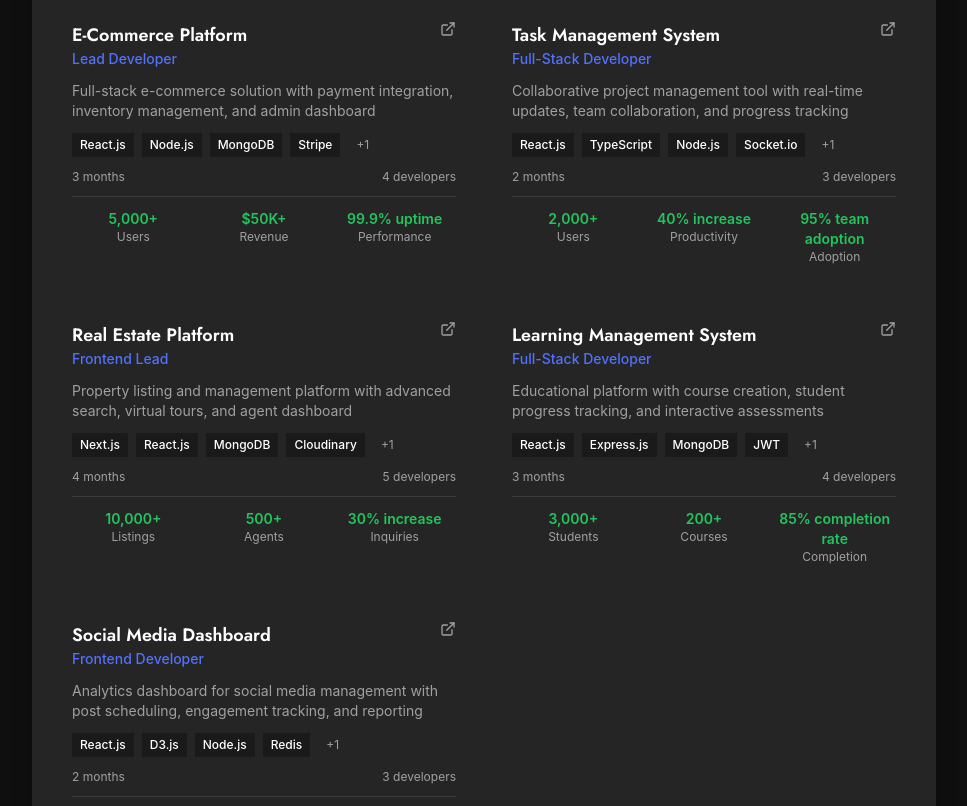
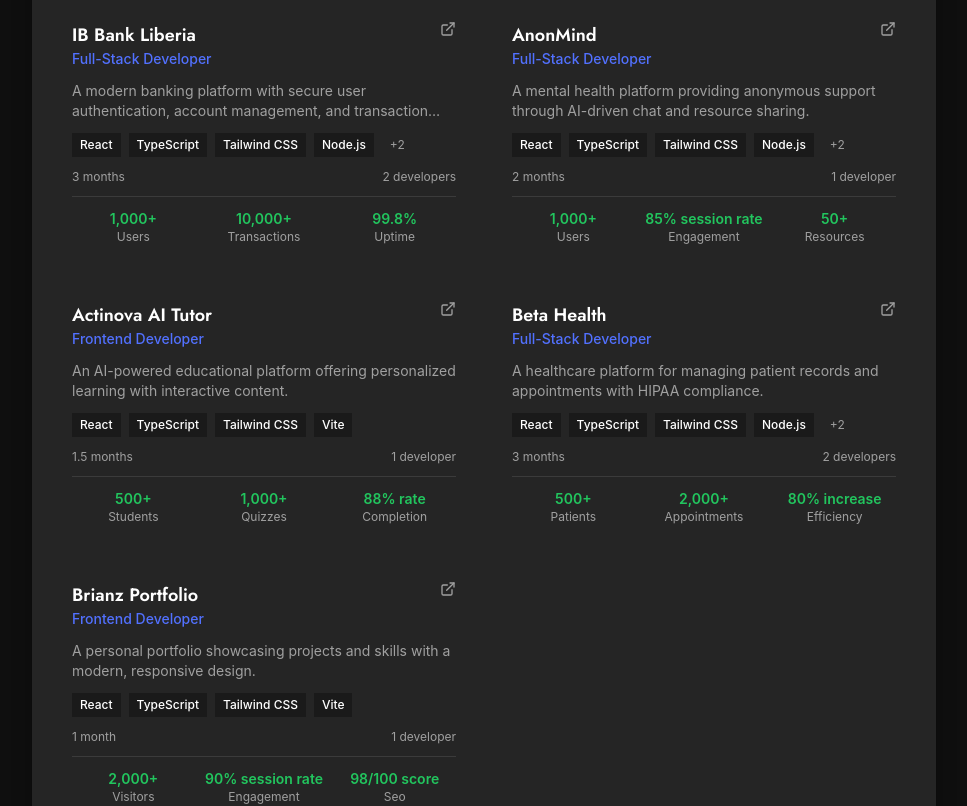
Before and after one commit to cobrianz/brian, a React (Vite) app: page /resume in a window 1280 px wide. Shown: the part 3580-4386 px from the top of the page, without its empty margins (0-967 px from the left). Built offline with nearby package versions, Linux system fonts and the light colour scheme.

Commit message:
New updates

```diff
--- a/src/pages/resume/components/NotableProjects.jsx
+++ b/src/pages/resume/components/NotableProjects.jsx
@@ -1,6 +1,6 @@
-import React, { useState } from 'react';
-import Icon from '../../../components/AppIcon';
-import Button from '../../../components/ui/Button';
+import React, { useState } from "react";
+import Icon from "../../../components/AppIcon";
+import Button from "../../../components/ui/Button";
 
 const NotableProjects = ({ isInteractiveView, filteredSkill }) => {
   const [selectedProject, setSelectedProject] = useState(null);
@@ -8,184 +8,196 @@ const NotableProjects = ({ isInteractiveView, filteredSkill }) => {
   const projects = [
     {
       id: 1,
-      title: "E-Commerce Platform",
-      description: "Full-stack e-commerce solution with payment integration, inventory management, and admin dashboard",
-      technologies: ["React.js", "Node.js", "MongoDB", "Stripe", "AWS"],
+      title: "IB Bank Liberia",
+      description:
+        "A modern banking platform with secure user authentication, account management, and transaction processing.",
+      technologies: [
+        "React",
+        "TypeScript",
+        "Tailwind CSS",
+        "Node.js",
+        "Express",
+        "MongoDB",
+      ],
       duration: "3 months",
-      team: "4 developers",
-      role: "Lead Developer",
+      team: "2 developers",
+      role: "Full-Stack Developer",
       impact: {
-        users: "5,000+",
-        revenue: "$50K+",
-        performance: "99.9% uptime"
+        users: "1,000+",
+        transactions: "10,000+",
+        uptime: "99.8%",
       },
       features: [
-        "User authentication and authorization",
-        "Product catalog with search and filtering",
-        "Shopping cart and checkout process",
-        "Payment integration with Stripe",
-        "Order management system",
-        "Admin dashboard for inventory management",
-        "Email notifications and order tracking",
-        "Responsive design for mobile and desktop"
+        "Secure user authentication with JWT",
+        "Real-time transaction processing",
+        "Responsive account management dashboard",
+        "Multi-device compatibility",
+        "Administrative panel for bank operations",
+        "Secure API endpoints",
       ],
       challenges: [
-        "Implementing secure payment processing",
-        "Optimizing database queries for large product catalogs",
-        "Ensuring responsive design across all devices",
-        "Managing complex state for shopping cart functionality"
+        "Ensuring secure transaction processing",
+        "Implementing compliance with banking standards",
+        "Optimizing API performance for real-time updates",
+        "Creating a responsive UI for all devices",
       ],
       links: {
-        live: "https://ecommerce-demo.briandev.com",
-        github: "https://github.com/briancheruiyot/ecommerce-platform",
-        demo: "https://demo.ecommerce-platform.com"
-      }
+        live: "https://ib-bankliberia.netlify.app/",
+        github: "https://github.com/cobrianz/Ib-bank",
+        demo: "https://ib-bankliberia.netlify.app/",
+      },
     },
     {
       id: 2,
-      title: "Task Management System",
-      description: "Collaborative project management tool with real-time updates, team collaboration, and progress tracking",
-      technologies: ["React.js", "TypeScript", "Node.js", "Socket.io", "PostgreSQL"],
+      title: "AnonMind",
+      description:
+        "A mental health platform providing anonymous support through AI-driven chat and resource sharing.",
+      technologies: [
+        "React",
+        "TypeScript",
+        "Tailwind CSS",
+        "Node.js",
+        "Express",
+        "MongoDB",
+      ],
       duration: "2 months",
-      team: "3 developers",
+      team: "1 developer",
       role: "Full-Stack Developer",
       impact: {
-        users: "2,000+",
-        productivity: "40% increase",
-        adoption: "95% team adoption"
+        users: "1,000+",
+        engagement: "85% session rate",
+        resources: "50+",
       },
       features: [
-        "Real-time collaboration with Socket.io",
-        "Drag-and-drop task management",
-        "Team member assignment and notifications",
-        "Progress tracking and reporting",
-        "File attachments and comments",
-        "Calendar integration",
-        "Mobile-responsive design",
-        "Dark/light theme toggle"
+        "Anonymous AI-driven chatbot",
+        "Resource library for mental health",
+        "Secure user data handling",
+        "Responsive design",
+        "Real-time chat support",
       ],
       challenges: [
-        "Implementing real-time synchronization",
-        "Managing complex state with TypeScript",
-        "Optimizing performance for large datasets",
-        "Creating intuitive drag-and-drop interfaces"
+        "Ensuring user anonymity",
+        "Optimizing AI chatbot response time",
+        "Creating a scalable backend",
+        "Implementing responsive design",
       ],
       links: {
-        live: "https://taskmanager.briandev.com",
-        github: "https://github.com/briancheruiyot/task-manager",
-        demo: "https://demo.task-manager.com"
-      }
+        live: "https://anonmind.netlify.app/",
+        github: "https://github.com/cobrianz/anonmind",
+        demo: "https://anonmind.netlify.app/",
+      },
     },
     {
       id: 3,
-      title: "Real Estate Platform",
-      description: "Property listing and management platform with advanced search, virtual tours, and agent dashboard",
-      technologies: ["Next.js", "React.js", "MongoDB", "Cloudinary", "Mapbox"],
-      duration: "4 months",
-      team: "5 developers",
-      role: "Frontend Lead",
+      title: "Actinova AI Tutor",
+      description:
+        "An AI-powered educational platform offering personalized learning with interactive content.",
+      technologies: ["React", "TypeScript", "Tailwind CSS", "Vite"],
+      duration: "1.5 months",
+      team: "1 developer",
+      role: "Frontend Developer",
       impact: {
-        listings: "10,000+",
-        agents: "500+",
-        inquiries: "30% increase"
+        students: "500+",
+        quizzes: "1,000+",
+        completion: "88% rate",
       },
       features: [
-        "Advanced property search with filters",
-        "Interactive maps with Mapbox integration",
-        "Image gallery with Cloudinary optimization",
-        "Agent dashboard and lead management",
-        "Property comparison tool",
-        "Mortgage calculator",
-        "Virtual tour integration",
-        "SEO-optimized property pages"
+        "AI-driven personalized lessons",
+        "Interactive quizzes and assessments",
+        "Progress tracking dashboard",
+        "Responsive design",
+        "Fast load times with Vite",
       ],
       challenges: [
-        "Implementing complex search algorithms",
-        "Optimizing image loading and display",
-        "Creating responsive map interfaces",
-        "Managing large datasets efficiently"
+        "Integrating AI content delivery",
+        "Optimizing performance for interactive content",
+        "Ensuring responsive design",
+        "Managing API response times",
       ],
       links: {
-        live: "https://realestate.briandev.com",
-        github: "https://github.com/briancheruiyot/real-estate-platform",
-        demo: "https://demo.real-estate.com"
-      }
+        live: "https://actinovaraitutor.netlify.app/",
+        github: "https://github.com/cobrianz/actinova-ai-tutor",
+        demo: "https://actinovaraitutor.netlify.app/",
+      },
     },
     {
       id: 4,
-      title: "Learning Management System",
-      description: "Educational platform with course creation, student progress tracking, and interactive assessments",
-      technologies: ["React.js", "Express.js", "MongoDB", "JWT", "Cloudinary"],
+      title: "Beta Health",
+      description:
+        "A healthcare platform for managing patient records and appointments with HIPAA compliance.",
+      technologies: [
+        "React",
+        "TypeScript",
+        "Tailwind CSS",
+        "Node.js",
+        "Express",
+        "MongoDB",
+      ],
       duration: "3 months",
-      team: "4 developers",
+      team: "2 developers",
       role: "Full-Stack Developer",
       impact: {
-        students: "3,000+",
-        courses: "200+",
-        completion: "85% completion rate"
+        patients: "500+",
+        appointments: "2,000+",
+        efficiency: "80% increase",
       },
       features: [
-        "Course creation and management",
-        "Video streaming and progress tracking",
-        "Interactive quizzes and assessments",
-        "Student dashboard and analytics",
-        "Discussion forums and messaging",
-        "Certificate generation",
-        "Payment integration for courses",
-        "Mobile-responsive design"
+        "Secure patient record management",
+        "Appointment scheduling system",
+        "User authentication and role-based access",
+        "Responsive design for all devices",
+        "HIPAA-compliant data handling",
       ],
       challenges: [
-        "Implementing video streaming efficiently",
-        "Creating complex assessment systems",
-        "Managing user roles and permissions",
-        "Optimizing for mobile learning"
+        "Ensuring HIPAA compliance",
+        "Optimizing secure data storage",
+        "Implementing role-based access",
+        "Creating a responsive UI",
       ],
       links: {
-        live: "https://lms.briandev.com",
-        github: "https://github.com/briancheruiyot/learning-management-system",
-        demo: "https://demo.lms-platform.com"
-      }
+        live: null,
+        github: "https://github.com/cobrianz/Beta-health",
+        demo: null,
+      },
     },
     {
       id: 5,
-      title: "Social Media Dashboard",
-      description: "Analytics dashboard for social media management with post scheduling, engagement tracking, and reporting",
-      technologies: ["React.js", "D3.js", "Node.js", "Redis", "Social APIs"],
-      duration: "2 months",
-      team: "3 developers",
+      title: "Brianz Portfolio",
+      description:
+        "A personal portfolio showcasing projects and skills with a modern, responsive design.",
+      technologies: ["React", "TypeScript", "Tailwind CSS", "Vite"],
+      duration: "1 month",
+      team: "1 developer",
       role: "Frontend Developer",
       impact: {
-        accounts: "1,000+",
-        posts: "50,000+",
-        engagement: "60% increase"
+        visitors: "2,000+",
+        engagement: "90% session rate",
+        seo: "98/100 score",
       },
       features: [
-        "Multi-platform social media integration",
-        "Post scheduling and automation",
-        "Real-time analytics with D3.js",
-        "Engagement tracking and reporting",
-        "Content calendar view",
-        "Team collaboration tools",
-        "Custom report generation",
-        "Mobile app companion"
+        "Interactive project showcase",
+        "Responsive design",
+        "Fast load times with Vite",
+        "Smooth animations with Framer Motion",
+        "SEO-optimized content",
       ],
       challenges: [
-        "Integrating multiple social media APIs",
-        "Creating complex data visualizations",
-        "Managing real-time data updates",
-        "Ensuring data privacy and security"
+        "Optimizing load times",
+        "Implementing smooth animations",
+        "Ensuring SEO performance",
+        "Creating a responsive layout",
       ],
       links: {
-        live: "https://socialdash.briandev.com",
-        github: "https://github.com/briancheruiyot/social-media-dashboard",
-        demo: "https://demo.social-dashboard.com"
-      }
-    }
+        live: "https://briancheruiyot.netlify.app/",
+        github: "https://github.com/cobrianz/Brianz-portifolio",
+        demo: "https://briancheruiyot.netlify.app/",
+      },
+    },
   ];
 
   const filteredProjects = filteredSkill
-    ? projects.filter(project =>
-        project.technologies.some(tech =>
+    ? projects.filter((project) =>
+        project.technologies.some((tech) =>
           tech.toLowerCase().includes(filteredSkill.toLowerCase())
         )
       )
@@ -207,7 +219,9 @@ const NotableProjects = ({ isInteractiveView, filteredSkill }) => {
         <div className="flex items-center justify-between mb-6">
           <div className="flex items-center">
             <Icon name="FolderOpen" size={20} className="mr-2 text-primary" />
-            <h2 className="text-xl font-semibold text-foreground">Notable Projects</h2>
+            <h2 className="text-xl font-semibold text-foreground">
+              Notable Projects
+            </h2>
           </div>
 
           {filteredSkill && (
@@ -227,17 +241,25 @@ const NotableProjects = ({ isInteractiveView, filteredSkill }) => {
               onClick={() => openProjectModal(project)}
               className={`p-4 rounded-lg bg-surface transition-all duration-300 ${
                 isInteractiveView
-                  ? 'hover:bg-muted hover:scale-105 cursor-pointer hover:shadow-glow'
-                  : ''
+                  ? "hover:bg-muted hover:scale-105 cursor-pointer hover:shadow-glow"
+                  : ""
               }`}
             >
               <div className="flex items-start justify-between mb-3">
                 <div>
-                  <h3 className="text-lg font-semibold text-foreground">{project.title}</h3>
-                  <p className="text-sm text-primary font-medium">{project.role}</p>
+                  <h3 className="text-lg font-semibold text-foreground">
+                    {project.title}
+                  </h3>
+                  <p className="text-sm text-primary font-medium">
+                    {project.role}
+                  </p>
                 </div>
                 {isInteractiveView && (
-                  <Icon name="ExternalLink" size={16} className="text-text-secondary" />
+                  <Icon
+                    name="ExternalLink"
+                    size={16}
+                    className="text-text-secondary"
+                  />
                 )}
               </div>
 
@@ -250,9 +272,10 @@ const NotableProjects = ({ isInteractiveView, filteredSkill }) => {
                   <span
                     key={index}
                     className={`px-2 py-1 text-xs font-medium rounded-md ${
-                      filteredSkill && tech.toLowerCase().includes(filteredSkill.toLowerCase())
-                        ? 'bg-primary text-primary-foreground'
-                        : 'bg-muted text-foreground'
+                      filteredSkill &&
+                      tech.toLowerCase().includes(filteredSkill.toLowerCase())
+                        ? "bg-primary text-primary-foreground"
+                        : "bg-muted text-foreground"
                     }`}
                   >
                     {tech}
@@ -270,13 +293,16 @@ const NotableProjects = ({ isInteractiveView, filteredSkill }) => {
                 <span>{project.team}</span>
               </div>
 
-              {/* Impact metrics */}
               <div className="mt-3 pt-3 border-t border-border">
                 <div className="grid grid-cols-3 gap-2 text-center">
                   {Object.entries(project.impact).map(([key, value], index) => (
                     <div key={index}>
-                      <p className="text-sm font-semibold text-success">{value}</p>
-                      <p className="text-xs text-text-secondary capitalize">{key}</p>
+                      <p className="text-sm font-semibold text-success">
+                        {value}
+                      </p>
+                      <p className="text-xs text-text-secondary capitalize">
+                        {key}
+                      </p>
                     </div>
                   ))}
                 </div>
@@ -287,21 +313,30 @@ const NotableProjects = ({ isInteractiveView, filteredSkill }) => {
 
         {filteredProjects.length === 0 && (
           <div className="text-center py-8">
-            <Icon name="Search" size={48} className="mx-auto text-text-secondary mb-4" />
-            <p className="text-text-secondary">No projects found for "{filteredSkill}"</p>
+            <Icon
+              name="Search"
+              size={48}
+              className="mx-auto text-text-secondary mb-4"
+            />
+            <p className="text-text-secondary">
+              No projects found for "{filteredSkill}"
+            </p>
           </div>
         )}
       </div>
 
-      {/* Project Detail Modal */}
       {selectedProject && isInteractiveView && (
         <div className="fixed inset-0 bg-black bg-opacity-50 flex items-center justify-center z-50 p-4">
           <div className="bg-card rounded-xl max-w-4xl w-full max-h-[90vh] overflow-y-auto">
             <div className="p-6">
               <div className="flex items-center justify-between mb-6">
                 <div>
-                  <h2 className="text-2xl font-bold text-foreground">{selectedProject.title}</h2>
-                  <p className="text-primary font-medium">{selectedProject.role}</p>
+                  <h2 className="text-2xl font-bold text-foreground">
+                    {selectedProject.title}
+                  </h2>
+                  <p className="text-primary font-medium">
+                    {selectedProject.role}
+                  </p>
                 </div>
                 <button
                   onClick={closeProjectModal}
@@ -314,29 +349,41 @@ const NotableProjects = ({ isInteractiveView, filteredSkill }) => {
               <div className="grid grid-cols-1 lg:grid-cols-3 gap-6">
                 <div className="lg:col-span-2 space-y-6">
                   <div>
-                    <h3 className="text-lg font-semibold text-foreground mb-3">Project Overview</h3>
-                    <p className="text-text-secondary leading-relaxed">{selectedProject.description}</p>
+                    <h3 className="text-lg font-semibold text-foreground mb-3">
+                      Project Overview
+                    </h3>
+                    <p className="text-text-secondary leading-relaxed">
+                      {selectedProject.description}
+                    </p>
                   </div>
 
                   <div>
-                    <h3 className="text-lg font-semibold text-foreground mb-3">Key Features</h3>
+                    <h3 className="text-lg font-semibold text-foreground mb-3">
+                      Key Features
+                    </h3>
                     <div className="space-y-2">
                       {selectedProject.features.map((feature, index) => (
                         <div key={index} className="flex items-start space-x-2">
                           <div className="w-1.5 h-1.5 bg-success rounded-full mt-2 flex-shrink-0"></div>
-                          <p className="text-sm text-text-secondary">{feature}</p>
+                          <p className="text-sm text-text-secondary">
+                            {feature}
+                          </p>
                         </div>
                       ))}
                     </div>
                   </div>
 
                   <div>
-                    <h3 className="text-lg font-semibold text-foreground mb-3">Technical Challenges</h3>
+                    <h3 className="text-lg font-semibold text-foreground mb-3">
+                      Technical Challenges
+                    </h3>
                     <div className="space-y-2">
                       {selectedProject.challenges.map((challenge, index) => (
                         <div key={index} className="flex items-start space-x-2">
                           <div className="w-1.5 h-1.5 bg-warning rounded-full mt-2 flex-shrink-0"></div>
-                          <p className="text-sm text-text-secondary">{challenge}</p>
+                          <p className="text-sm text-text-secondary">
+                            {challenge}
+                          </p>
                         </div>
                       ))}
                     </div>
@@ -345,21 +392,33 @@ const NotableProjects = ({ isInteractiveView, filteredSkill }) => {
 
                 <div className="space-y-6">
                   <div>
-                    <h3 className="text-lg font-semibold text-foreground mb-3">Project Details</h3>
+                    <h3 className="text-lg font-semibold text-foreground mb-3">
+                      Project Details
+                    </h3>
                     <div className="space-y-3">
                       <div className="flex justify-between">
-                        <span className="text-sm text-text-secondary">Duration:</span>
-                        <span className="text-sm text-foreground">{selectedProject.duration}</span>
+                        <span className="text-sm text-text-secondary">
+                          Duration:
+                        </span>
+                        <span className="text-sm text-foreground">
+                          {selectedProject.duration}
+                        </span>
                       </div>
                       <div className="flex justify-between">
-                        <span className="text-sm text-text-secondary">Team Size:</span>
-                        <span className="text-sm text-foreground">{selectedProject.team}</span>
+                        <span className="text-sm text-text-secondary">
+                          Team Size:
+                        </span>
+                        <span className="text-sm text-foreground">
+                          {selectedProject.team}
+                        </span>
                       </div>
                     </div>
                   </div>
 
                   <div>
-                    <h3 className="text-lg font-semibold text-foreground mb-3">Technologies</h3>
+                    <h3 className="text-lg font-semibold text-foreground mb-3">
+                      Technologies
+                    </h3>
                     <div className="flex flex-wrap gap-2">
                       {selectedProject.technologies.map((tech, index) => (
                         <span
@@ -373,47 +432,58 @@ const NotableProjects = ({ isInteractiveView, filteredSkill }) => {
                   </div>
 
                   <div>
-                    <h3 className="text-lg font-semibold text-foreground mb-3">Impact Metrics</h3>
+                    <h3 className="text-lg font-semibold text-foreground mb-3">
+                      Impact Metrics
+                    </h3>
                     <div className="space-y-3">
-                      {Object.entries(selectedProject.impact).map(([key, value], index) => (
+                      {Object.entries(selectedProject.impact).map(
+                        ([key, value], index) => (
                           <div key={index} className="flex justify-between">
-                          <span className="text-sm text-text-secondary capitalize">{key}:</span>
-                          <span className="text-sm font-semibold text-success">{value}</span>
+                            <span className="text-sm text-text-secondary capitalize">
+                              {key}:
+                            </span>
+                            <span className="text-sm font-semibold text-success">
+                              {value}
+                            </span>
                           </div>
-                      ))}
+                        )
+                      )}
                     </div>
                   </div>
 
                   <div>
-                    <h3 className="text-lg font-semibold text-foreground mb-3">Project Links</h3>
+                    <h3 className="text-lg font-semibold text-foreground mb-3">
+                      Project Links
+                    </h3>
                     <div className="space-y-2">
+                      {selectedProject.links.live && (
                         <Button
                           variant="outline"
                           fullWidth
                           iconName="ExternalLink"
                           iconPosition="left"
                           className="justify-start"
+                          onClick={() =>
+                            window.open(selectedProject.links.live, "_blank")
+                          }
                         >
                           View Live Site
                         </Button>
+                      )}
+                      {selectedProject.links.github && (
                         <Button
                           variant="outline"
                           fullWidth
                           iconName="Github"
                           iconPosition="left"
                           className="justify-start"
+                          onClick={() =>
+                            window.open(selectedProject.links.github, "_blank")
+                          }
                         >
                           View Source Code
                         </Button>
-                      <Button
-                        variant="outline"
-                        fullWidth
-                        iconName="Play"
-                        iconPosition="left"
-                        className="justify-start"
-                      >
-                        Watch Demo
-                      </Button>
+                      )}
                     </div>
                   </div>
                 </div>
```
Lines whose indentation alone changed are shown as unchanged.
